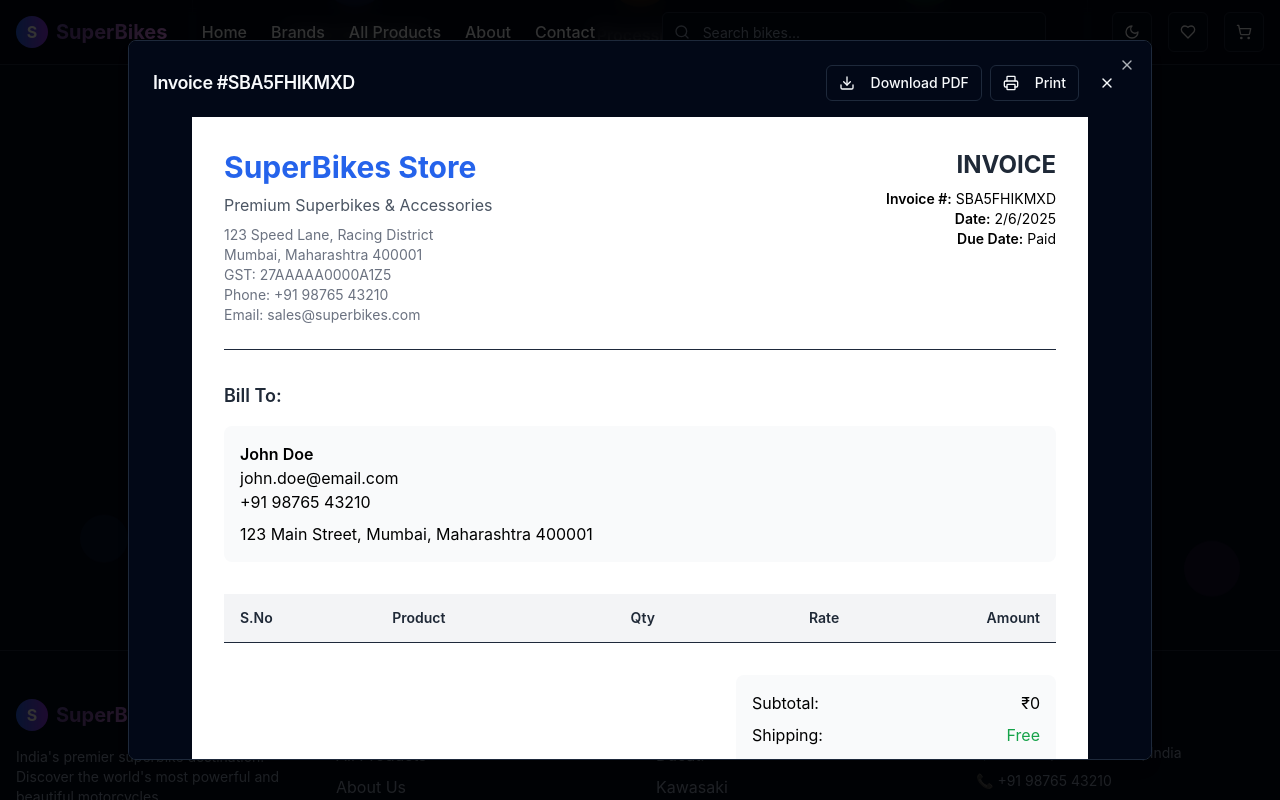
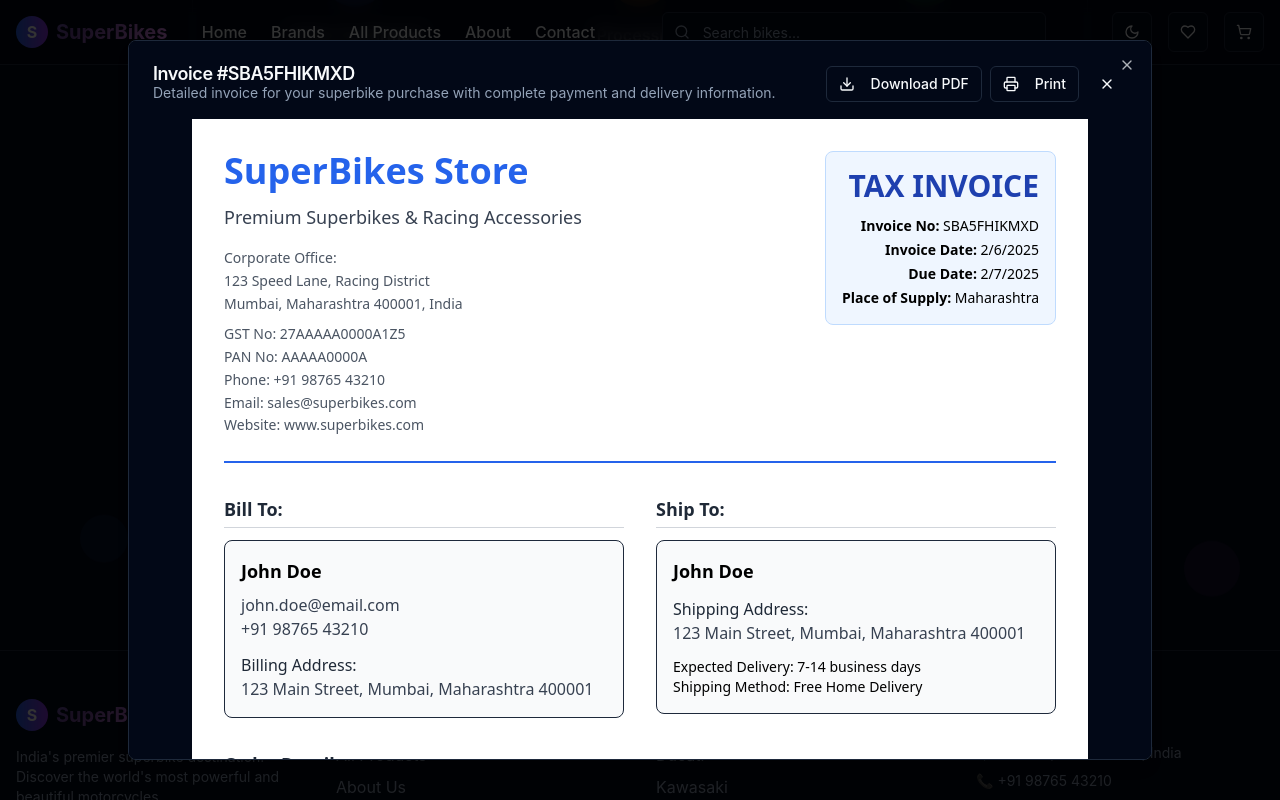
Before and after one commit to Chinmay1190/speed-forge-market, a React (Vite) app: page /payment-success in a window 1280 px wide. Both pictures are taken after a click on the button "Download Invoice". Shown: the part 529-1329 px from the top of the page. Built offline with nearby package versions, Linux system fonts and the light colour scheme.

Commit message:
Refactor: Improve invoice details
Enhance the invoice to include accurate details of purchased items, amounts, and payment information, based on the filled form and cart contents.

```diff
--- a/src/components/Invoice.tsx
+++ b/src/components/Invoice.tsx
@@ -17,9 +17,12 @@ interface InvoiceProps {
 const Invoice = ({ orderNumber, customerDetails }: InvoiceProps) => {
   const { items, getTotalPrice } = useCart();
   const invoiceDate = new Date().toLocaleDateString('en-IN');
+  const dueDate = new Date(Date.now() + 30 * 24 * 60 * 60 * 1000).toLocaleDateString('en-IN');
+
   const subtotal = getTotalPrice();
-  const gst = subtotal * 0.18;
-  const total = subtotal + gst;
+  const shippingCharges = 0; // Free shipping for superbikes
+  const gst = subtotal * 0.18; // 18% GST
+  const total = subtotal + shippingCharges + gst;
 
   const formatPrice = (price: number) => {
     return new Intl.NumberFormat('en-IN', {
@@ -29,95 +32,154 @@ const Invoice = ({ orderNumber, customerDetails }: InvoiceProps) => {
     }).format(price);
   };
 
+  const paymentInfo = {
+    method: 'Online Payment (Credit/Debit Card)',
+    status: 'PAID',
+    transactionId: `TXN${orderNumber}${Math.random().toString(36).substr(2, 8).toUpperCase()}`,
+    paymentDate: invoiceDate,
+    bankReference: `REF${Math.random().toString(36).substr(2, 12).toUpperCase()}`
+  };
+
   return (
-    <div className="invoice-container bg-white text-black p-8 max-w-4xl mx-auto" id="invoice">
-      {/* Invoice Header */}
-      <div className="mb-8 border-b pb-6">
+    <div className="invoice-container bg-white text-black p-8 max-w-4xl mx-auto font-sans" id="invoice">
+      {/* Company Header */}
+      <div className="mb-8 border-b-2 border-blue-600 pb-6">
         <div className="flex justify-between items-start">
-          <div>
-            <h1 className="text-3xl font-bold text-blue-600 mb-2">SuperBikes Store</h1>
-            <p className="text-gray-600">Premium Superbikes & Accessories</p>
-            <div className="mt-2 text-sm text-gray-500">
+          <div className="company-info">
+            <h1 className="text-4xl font-bold text-blue-600 mb-3">SuperBikes Store</h1>
+            <p className="text-lg text-gray-700 mb-4">Premium Superbikes & Racing Accessories</p>
+            <div className="text-sm text-gray-600 leading-relaxed">
+              <p className="font-medium">Corporate Office:</p>
               <p>123 Speed Lane, Racing District</p>
-              <p>Mumbai, Maharashtra 400001</p>
-              <p>GST: 27AAAAA0000A1Z5</p>
-              <p>Phone: +91 98765 43210</p>
-              <p>Email: sales@superbikes.com</p>
+              <p>Mumbai, Maharashtra 400001, India</p>
+              <p className="mt-2"><span className="font-medium">GST No:</span> 27AAAAA0000A1Z5</p>
+              <p><span className="font-medium">PAN No:</span> AAAAA0000A</p>
+              <p><span className="font-medium">Phone:</span> +91 98765 43210</p>
+              <p><span className="font-medium">Email:</span> sales@superbikes.com</p>
+              <p><span className="font-medium">Website:</span> www.superbikes.com</p>
             </div>
           </div>
-          <div className="text-right">
-            <h2 className="text-2xl font-bold text-gray-800 mb-2">INVOICE</h2>
-            <div className="text-sm">
-              <p><span className="font-semibold">Invoice #:</span> {orderNumber}</p>
-              <p><span className="font-semibold">Date:</span> {invoiceDate}</p>
-              <p><span className="font-semibold">Due Date:</span> Paid</p>
+          <div className="invoice-details text-right">
+            <div className="bg-blue-50 p-4 rounded-lg border border-blue-200">
+              <h2 className="text-3xl font-bold text-blue-800 mb-3">TAX INVOICE</h2>
+              <div className="text-sm space-y-1">
+                <p><span className="font-semibold">Invoice No:</span> {orderNumber}</p>
+                <p><span className="font-semibold">Invoice Date:</span> {invoiceDate}</p>
+                <p><span className="font-semibold">Due Date:</span> {dueDate}</p>
+                <p><span className="font-semibold">Place of Supply:</span> Maharashtra</p>
+              </div>
             </div>
           </div>
         </div>
       </div>
 
-      {/* Customer Details */}
-      <div className="mb-8">
-        <h3 className="text-lg font-semibold mb-4 text-gray-800">Bill To:</h3>
-        <div className="bg-gray-50 p-4 rounded-lg">
-          <p className="font-semibold">{customerDetails?.name || 'Valued Customer'}</p>
-          <p>{customerDetails?.email || 'customer@email.com'}</p>
-          <p>{customerDetails?.phone || '+91 XXXXX XXXXX'}</p>
-          <p className="mt-2">{customerDetails?.address || 'Customer Address'}</p>
+      {/* Customer & Billing Details */}
+      <div className="grid grid-cols-1 md:grid-cols-2 gap-8 mb-8">
+        {/* Bill To */}
+        <div>
+          <h3 className="text-lg font-semibold mb-3 text-gray-800 border-b border-gray-300 pb-1">Bill To:</h3>
+          <div className="bg-gray-50 p-4 rounded-lg border">
+            <p className="font-semibold text-lg mb-2">{customerDetails?.name || 'Valued Customer'}</p>
+            <p className="text-gray-700">{customerDetails?.email || 'customer@email.com'}</p>
+            <p className="text-gray-700">{customerDetails?.phone || '+91 XXXXX XXXXX'}</p>
+            <div className="mt-3">
+              <p className="font-medium text-gray-800">Billing Address:</p>
+              <p className="text-gray-700">{customerDetails?.address || 'Customer Address, City, State, PIN'}</p>
+            </div>
           </div>
         </div>
 
-      {/* Invoice Items */}
+        {/* Ship To */}
+        <div>
+          <h3 className="text-lg font-semibold mb-3 text-gray-800 border-b border-gray-300 pb-1">Ship To:</h3>
+          <div className="bg-gray-50 p-4 rounded-lg border">
+            <p className="font-semibold text-lg mb-2">{customerDetails?.name || 'Valued Customer'}</p>
+            <div className="mt-3">
+              <p className="font-medium text-gray-800">Shipping Address:</p>
+              <p className="text-gray-700">{customerDetails?.address || 'Same as billing address'}</p>
+            </div>
+            <div className="mt-3 text-sm">
+              <p><span className="font-medium">Expected Delivery:</span> 7-14 business days</p>
+              <p><span className="font-medium">Shipping Method:</span> Free Home Delivery</p>
+            </div>
+          </div>
+        </div>
+      </div>
+
+      {/* Invoice Items Table */}
       <div className="mb-8">
+        <h3 className="text-lg font-semibold mb-3 text-gray-800">Order Details</h3>
+        <div className="border border-gray-300 rounded-lg overflow-hidden">
           <Table>
             <TableHeader>
               <TableRow className="bg-gray-100">
-              <TableHead className="font-semibold text-gray-800">S.No</TableHead>
-              <TableHead className="font-semibold text-gray-800">Product</TableHead>
-              <TableHead className="font-semibold text-gray-800 text-center">Qty</TableHead>
-              <TableHead className="font-semibold text-gray-800 text-right">Rate</TableHead>
-              <TableHead className="font-semibold text-gray-800 text-right">Amount</TableHead>
+                <TableHead className="font-bold text-gray-800 border-r">S.No</TableHead>
+                <TableHead className="font-bold text-gray-800 border-r">Product Description</TableHead>
+                <TableHead className="font-bold text-gray-800 text-center border-r">HSN/SAC</TableHead>
+                <TableHead className="font-bold text-gray-800 text-center border-r">Qty</TableHead>
+                <TableHead className="font-bold text-gray-800 text-right border-r">Rate (₹)</TableHead>
+                <TableHead className="font-bold text-gray-800 text-right border-r">Discount</TableHead>
+                <TableHead className="font-bold text-gray-800 text-right">Amount (₹)</TableHead>
               </TableRow>
             </TableHeader>
             <TableBody>
               {items.map((item, index) => (
-              <TableRow key={item.id}>
-                <TableCell>{index + 1}</TableCell>
-                <TableCell>
+                <TableRow key={item.id} className="border-b">
+                  <TableCell className="border-r">{index + 1}</TableCell>
+                  <TableCell className="border-r">
                     <div>
-                    <p className="font-medium">{item.name}</p>
-                    <p className="text-sm text-gray-500">{item.brand}</p>
+                      <p className="font-semibold text-gray-900">{item.name}</p>
+                      <p className="text-sm text-gray-600">Brand: {item.brand}</p>
+                      <p className="text-xs text-gray-500 mt-1">Premium Superbike with advanced features</p>
                     </div>
                   </TableCell>
-                <TableCell className="text-center">{item.quantity}</TableCell>
-                <TableCell className="text-right">{formatPrice(item.price)}</TableCell>
-                <TableCell className="text-right font-medium">{formatPrice(item.price * item.quantity)}</TableCell>
+                  <TableCell className="text-center border-r text-sm">8711</TableCell>
+                  <TableCell className="text-center border-r font-medium">{item.quantity}</TableCell>
+                  <TableCell className="text-right border-r font-medium">{formatPrice(item.price)}</TableCell>
+                  <TableCell className="text-right border-r text-green-600">₹0</TableCell>
+                  <TableCell className="text-right font-semibold">{formatPrice(item.price * item.quantity)}</TableCell>
                 </TableRow>
               ))}
             </TableBody>
           </Table>
         </div>
+      </div>
 
-      {/* Invoice Summary */}
+      {/* Amount Summary */}
       <div className="flex justify-end mb-8">
-        <div className="w-80">
-          <div className="bg-gray-50 p-4 rounded-lg">
-            <div className="flex justify-between mb-2">
+        <div className="w-96">
+          <div className="border border-gray-300 rounded-lg overflow-hidden">
+            <div className="bg-gray-100 p-3 border-b">
+              <h4 className="font-semibold text-gray-800">Amount Summary</h4>
+            </div>
+            <div className="p-4 space-y-3">
+              <div className="flex justify-between">
                 <span>Subtotal:</span>
-              <span>{formatPrice(subtotal)}</span>
+                <span className="font-medium">{formatPrice(subtotal)}</span>
               </div>
-            <div className="flex justify-between mb-2">
-              <span>Shipping:</span>
-              <span className="text-green-600">Free</span>
+              <div className="flex justify-between">
+                <span>Shipping Charges:</span>
+                <span className="text-green-600 font-medium">Free</span>
               </div>
-            <div className="flex justify-between mb-2">
-              <span>GST (18%):</span>
-              <span>{formatPrice(gst)}</span>
+              <div className="flex justify-between">
+                <span>Discount:</span>
+                <span className="text-green-600">₹0</span>
               </div>
-            <div className="border-t pt-2 mt-2">
+              <div className="border-t pt-2">
+                <div className="flex justify-between">
+                  <span>CGST (9%):</span>
+                  <span>{formatPrice(gst / 2)}</span>
+                </div>
+                <div className="flex justify-between">
+                  <span>SGST (9%):</span>
+                  <span>{formatPrice(gst / 2)}</span>
+                </div>
+              </div>
+              <div className="border-t-2 border-gray-400 pt-3">
                 <div className="flex justify-between font-bold text-lg">
-                <span>Total:</span>
-                <span>{formatPrice(total)}</span>
+                  <span>Total Amount:</span>
+                  <span className="text-blue-600">{formatPrice(total)}</span>
+                </div>
               </div>
             </div>
           </div>
@@ -125,31 +187,80 @@ const Invoice = ({ orderNumber, customerDetails }: InvoiceProps) => {
       </div>
 
       {/* Payment Information */}
-      <div className="mb-8 bg-green-50 p-4 rounded-lg">
-        <h3 className="font-semibold text-green-800 mb-2">Payment Information</h3>
-        <div className="text-sm text-green-700">
-          <p><span className="font-medium">Status:</span> Paid</p>
-          <p><span className="font-medium">Payment Method:</span> Online Payment</p>
-          <p><span className="font-medium">Transaction ID:</span> TXN{orderNumber}#{Math.random().toString(36).substr(2, 6).toUpperCase()}</p>
+      <div className="mb-8">
+        <h3 className="text-lg font-semibold mb-3 text-gray-800">Payment Information</h3>
+        <div className="grid grid-cols-1 md:grid-cols-2 gap-6">
+          <div className="bg-green-50 p-4 rounded-lg border border-green-200">
+            <h4 className="font-semibold text-green-800 mb-3">Payment Status</h4>
+            <div className="space-y-2 text-sm">
+              <p><span className="font-medium">Status:</span> <span className="text-green-700 font-bold">{paymentInfo.status}</span></p>
+              <p><span className="font-medium">Payment Method:</span> {paymentInfo.method}</p>
+              <p><span className="font-medium">Payment Date:</span> {paymentInfo.paymentDate}</p>
+              <p><span className="font-medium">Amount Paid:</span> <span className="font-bold">{formatPrice(total)}</span></p>
+            </div>
+          </div>
+          <div className="bg-blue-50 p-4 rounded-lg border border-blue-200">
+            <h4 className="font-semibold text-blue-800 mb-3">Transaction Details</h4>
+            <div className="space-y-2 text-sm">
+              <p><span className="font-medium">Transaction ID:</span> {paymentInfo.transactionId}</p>
+              <p><span className="font-medium">Bank Reference:</span> {paymentInfo.bankReference}</p>
+              <p><span className="font-medium">Payment Gateway:</span> Secure Payment Portal</p>
+              <p><span className="font-medium">Authorization:</span> Approved</p>
+            </div>
+          </div>
         </div>
       </div>
 
       {/* Terms and Conditions */}
-      <div className="border-t pt-6">
-        <h3 className="font-semibold mb-3 text-gray-800">Terms & Conditions:</h3>
-        <div className="text-xs text-gray-600 space-y-1">
-          <p>• Delivery will be completed within 7-14 business days from the date of invoice.</p>
-          <p>• Free shipping is applicable for all superbike purchases.</p>
-          <p>• Warranty terms apply as per manufacturer guidelines.</p>
-          <p>• For any queries, please contact our customer support.</p>
-          <p>• This invoice is computer generated and does not require a signature.</p>
+      <div className="border-t-2 border-gray-300 pt-6 mb-6">
+        <h3 className="font-semibold mb-4 text-gray-800">Terms & Conditions:</h3>
+        <div className="grid grid-cols-1 md:grid-cols-2 gap-4 text-xs text-gray-600">
+          <div>
+            <ul className="space-y-1">
+              <li>• Delivery will be completed within 7-14 business days from invoice date.</li>
+              <li>• Free shipping is applicable for all superbike purchases above ₹50,000.</li>
+              <li>• Product warranty as per manufacturer guidelines (12-24 months).</li>
+              <li>• Installation and setup support included in the purchase.</li>
+            </ul>
+          </div>
+          <div>
+            <ul className="space-y-1">
+              <li>• Returns accepted within 7 days of delivery in original packaging.</li>
+              <li>• Customer support available 24/7 for first year after purchase.</li>
+              <li>• This is a computer-generated invoice and does not require signature.</li>
+              <li>• For queries: support@superbikes.com | +91 98765 43210</li>
+            </ul>
+          </div>
         </div>
       </div>
 
+      {/* Declaration */}
+      <div className="bg-yellow-50 p-4 rounded-lg border border-yellow-200 mb-6">
+        <h4 className="font-semibold text-yellow-800 mb-2">Declaration:</h4>
+        <p className="text-xs text-yellow-700">
+          We declare that this invoice shows the actual price of the goods described and that all particulars are true and correct.
+          The goods sold are intended for end use consumption and not for resale.
+        </p>
+      </div>
+
       {/* Footer */}
-      <div className="text-center mt-8 pt-6 border-t text-sm text-gray-500">
-        <p>Thank you for choosing SuperBikes Store!</p>
-        <p>For support: support@superbikes.com | +91 98765 43210</p>
+      <div className="text-center border-t pt-6">
+        <div className="mb-4">
+          <p className="text-lg font-semibold text-blue-600">Thank you for choosing SuperBikes Store!</p>
+          <p className="text-sm text-gray-600">Your trust drives our passion for excellence.</p>
+        </div>
+        <div className="text-xs text-gray-500 space-y-1">
+          <p>For support and queries: support@superbikes.com | +91 98765 43210</p>
+          <p>Visit us at: www.superbikes.com | Follow us on social media @SuperBikesStore</p>
+        </div>
+        <div className="mt-4 text-right">
+          <div className="inline-block">
+            <p className="text-sm font-medium text-gray-700">For SuperBikes Store</p>
+            <div className="mt-8 border-t border-gray-400 pt-2">
+              <p className="text-xs text-gray-600">Authorized Signatory</p>
+            </div>
+          </div>
+        </div>
       </div>
     </div>
   );
--- a/src/components/InvoiceModal.tsx
+++ b/src/components/InvoiceModal.tsx
@@ -1,6 +1,6 @@
 
 import React, { useRef } from 'react';
-import { Dialog, DialogContent, DialogHeader, DialogTitle } from '@/components/ui/dialog';
+import { Dialog, DialogContent, DialogHeader, DialogTitle, DialogDescription } from '@/components/ui/dialog';
 import { Button } from '@/components/ui/button';
 import { Download, Printer, X } from 'lucide-react';
 import Invoice from './Invoice';
@@ -38,7 +38,12 @@ const InvoiceModal = ({ isOpen, onClose, orderNumber, customerDetails }: Invoice
       <DialogContent className="max-w-5xl max-h-[90vh] overflow-y-auto">
         <DialogHeader>
           <div className="flex justify-between items-center">
-            <DialogTitle>Invoice #{orderNumber}</DialogTitle>
+            <div>
+              <DialogTitle>Invoice #{orderNumber}</DialogTitle>
+              <DialogDescription>
+                Detailed invoice for your superbike purchase with complete payment and delivery information.
+              </DialogDescription>
+            </div>
             <div className="flex space-x-2">
               <Button onClick={handleDownload} size="sm" variant="outline">
                 <Download className="w-4 h-4 mr-2" />
```
Lines whose indentation alone changed are shown as unchanged.
